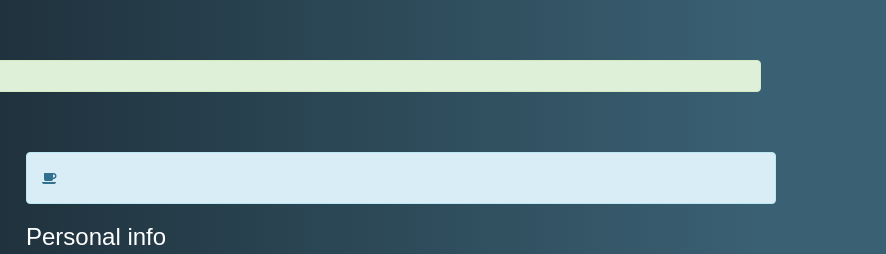
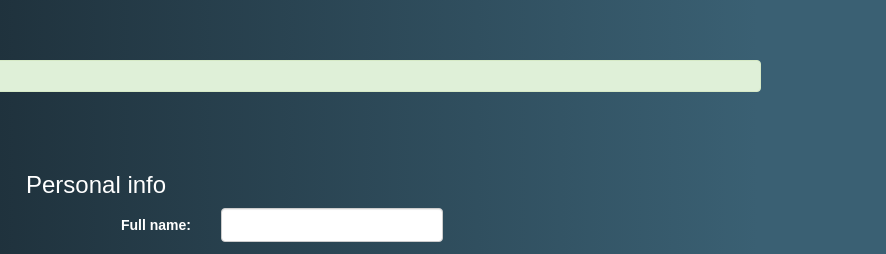
Before and after one commit to hueanmy/LoginApp, a website: page views/changeProfile.html in a window 1280 px wide. Shown: the top 254 px of the page, 394-1280 px from the left. Drawn offline with nearby package versions, Linux system fonts and the light colour scheme; files that its build step writes are made by us from their sources.

Commit message:
fix changeProfile

```diff
--- a/views/changeProfile.html
+++ b/views/changeProfile.html
@@ -15,9 +15,6 @@
         </div>
         <!-- edit form column -->
         <div class="col-md-8 col-sm-6 col-xs-12 personal-info">
-            <div class="alert alert-info alert-dismissable">
-                <i class="fa fa-coffee"></i>
-            </div>
             <h3 class="text">Personal info</h3>
             <form class="form-horizontal" role="form" action="/profile" method="post">
                 <div class="form-group">
```
